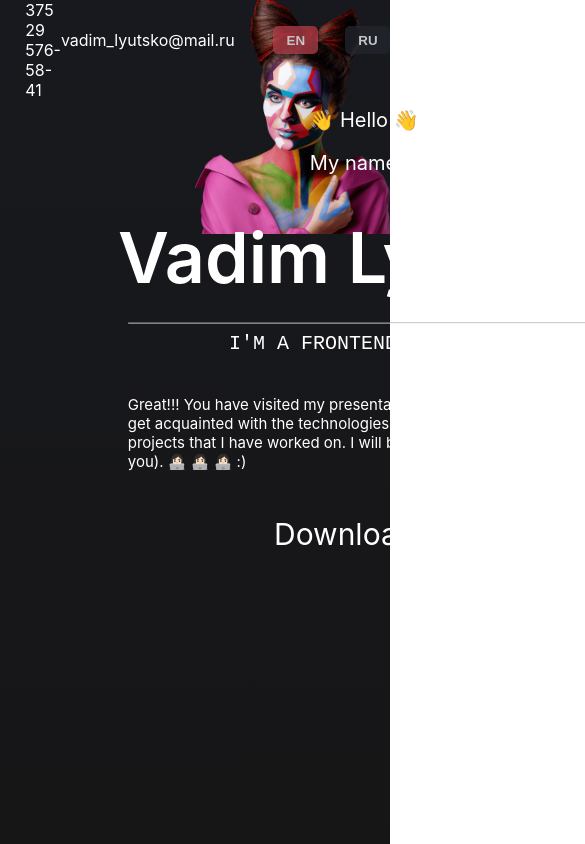
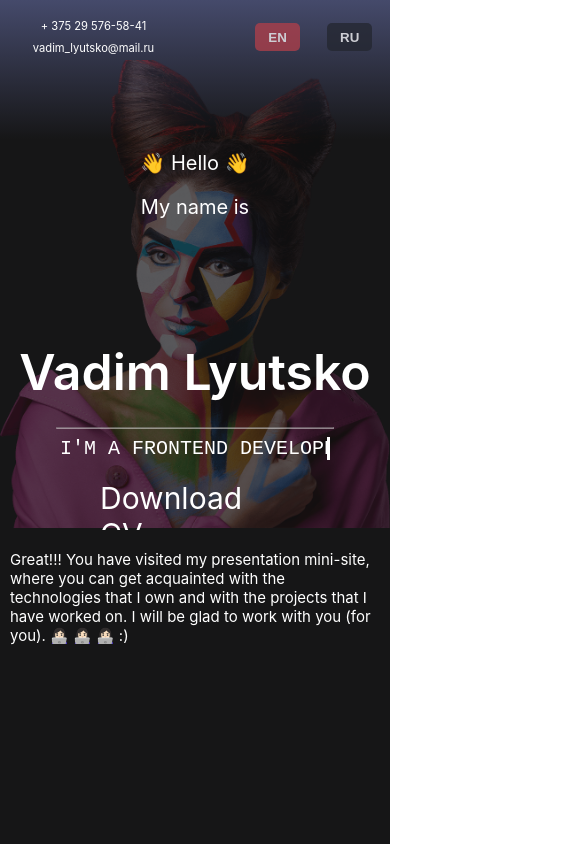
Before and after one commit to VadimLyutsko/Portfolio, a React (Create React App) app: page / in a window 390 px wide. Shown: the top 844 px of the page, 585 px wide, since content can reach past the window. Built offline with nearby package versions, Linux system fonts and the light colour scheme.

Commit message:
Fixed CSS of mainPage for iphone 12 (only portrait)

```diff
--- a/src/components/MainPage/MainPage.module.css
+++ b/src/components/MainPage/MainPage.module.css
@@ -204,13 +204,13 @@
 /*Дальше разработка под мобильные устройстава*/
 
 /* iPhone 12, 12 Pro, 13, 13 Pro (портретный режим) */
-@media  screen and (orientation: portrait) and (min-device-width: 390px) and (max-device-height: 844px) and (-webkit-device-pixel-ratio: 3){
+@media  screen and (orientation: portrait) and (min-device-width: 390px) and (max-device-height: 844px) {
     .main90 {
         width: 100%;
-        height: 100vh;
+        height: 110vh;
         --tw-bg-opacity: 1;
         /*background-color: rgb(24 25 29 / var(--tw-bg-opacity));*/
-        background: linear-gradient(0deg, rgba(22,22,23,1) 0%, rgba(24,25,30,1) 50%);
+        background: linear-gradient(0deg, rgba(22,22,23,1) 85%, rgb(69, 74, 107) 100%);
         /*background: linear-gradient(0deg, rgb(70, 70, 171) 0%, rgba(24,25,30,1) 100%);*/
         display: flex;
     }
@@ -267,6 +267,7 @@
         font-weight: 600;
         color: white;
         margin-top: 155px;
+        line-height: 10px;
     }
 
     .container hr {
@@ -278,11 +279,8 @@
 
     .myDescription{
         /*background-color: #ab8484;*/
-        display: flex;
-        justify-content: center;
         width: 100%;
-        /*margin: 0 0 20px;*/
-        margin-top: 60px;
+        /*margin-top: 30px;*/
         font-size: 15px;
         font-weight: 400;
         color: white;
@@ -302,15 +300,49 @@
     }
 
     .titleRu {
-        margin: 25px auto;
+        height: 50px;
+        width: 160px;
+        font-size: 30px;
+        color: white;
+        /*background-color: #ab9999;*/
+        /*display: flex;*/
+        /*align-items: center;*/
+        /*justify-content: center;*/
+        margin:auto;
+        cursor: pointer;
     }
 
     .titleEn {
-        margin: 25px auto;
+        height: 50px;
+        width: 190px;
+        font-size: 30px;
+        color: white;
+        /*background-color: #ab9999;*/
+        /*display: flex;*/
+        /*align-items: center;*/
+        /*justify-content: center;*/
+        margin:auto;
+        cursor: pointer;
     }
+
+    .captionLink:hover .description {
+        transform: translateX(10%);
+        transition: all 1s ease;
+    }
+
+    .captionLink:hover .titleRu {
+        transform: translateX(60%);
+        transition: all .4s ease;
+    }
+
+    .captionLink:hover .titleEn {
+        transform: translateX(50%);
+        transition: all .4s ease;
+    }
+
 }
 
 /* iPhone 12, 12 Pro, 13, 13 Pro (альбомный режим) */
-@media only screen and (orientation: landscape) and (min-device-width: 390px) and (max-device-height: 844px) and (-webkit-device-pixel-ratio: 3){
+@media only screen and (orientation: landscape) and (min-device-width: 390px) and (max-device-height: 844px){
 
 }
--- a/src/components/MainPage/MainPage.tsx
+++ b/src/components/MainPage/MainPage.tsx
@@ -22,6 +22,20 @@ export const MainPage:React.FC<MainPropsType> = ({currentLocale}) => {
                 <hr/>
                 <div className={style.profText}><p className={style.typingText}><FormattedMessage id="my_prof"/></p></div>
 
+
+                <section className={style.works}>
+                    <div className={style.captionLink}>
+                        <div className={lastTitleClassName}>
+                            <FormattedMessage id="download_cv"/>
+                        </div>
+                        <div className={style.description}>
+                            <a target={'_blank'} href="https://drive.google.com/file/d/1vz3RgpKKtAdfc_qKsBMjEpYfy69MWPhp/view?usp=share_link"> 👉
+                                📝 👈 </a>
+                        </div>
+                    </div>
+                </section>
+
+
                 <p className={style.myDescription}>
                     <FormattedMessage id="about_me"/>
                 </p>
@@ -36,17 +50,7 @@ export const MainPage:React.FC<MainPropsType> = ({currentLocale}) => {
                 {/*    </div>*/}
 
 
-                <section className={style.works}>
-                    <div className={style.captionLink}>
-                        <div className={lastTitleClassName}>
-                            <FormattedMessage id="download_cv"/>
-                        </div>
-                        <div className={style.description}>
-                            <a target={'_blank'} href="https://drive.google.com/file/d/1vz3RgpKKtAdfc_qKsBMjEpYfy69MWPhp/view?usp=share_link"> 👉
-                                📝 👈 </a>
-                        </div>
-                    </div>
-                </section>
+
 
             </div>
 
--- a/src/components/header/Header.module.css
+++ b/src/components/header/Header.module.css
@@ -43,7 +43,7 @@
 /*Дальше разработка под мобильные устройстава*/
 
 /* iPhone 12, 12 Pro, 13, 13 Pro (портретный режим) */
-@media  screen and (orientation: portrait) and (min-device-width: 390px) and (max-device-height: 844px) and (-webkit-device-pixel-ratio: 3){
+@media  screen and (orientation: portrait) and (min-device-width: 390px) and (max-device-height: 844px){
     .header {
         padding: 5px;
         display: flex;
@@ -89,7 +89,7 @@
 }
 
 /* iPhone 12, 12 Pro, 13, 13 Pro (альбомный режим) */
-@media only screen and (orientation: landscape) and (min-device-width: 390px) and (max-device-height: 844px) and (-webkit-device-pixel-ratio: 3){
+@media only screen and (orientation: landscape) and (min-device-width: 390px) and (max-device-height: 844px) {
     .bannerContainer{
         width: 100%;
         height: 100vh;
--- a/src/i18n/messages.js
+++ b/src/i18n/messages.js
@@ -41,7 +41,7 @@ export const messages = {
             'Я РАЗРАБОТЧИК ИНТЕРФЕЙСА',
         about_me: 'ОТЛИЧНО!!! Вы посетили мой презентационный мини-сайт, на котором сможете ознакомиться с технологиями, которыми я владею, и с проектами, над которыми я работал. Буду рад порабать с Вами (на Вас) 👩🏻‍💻 👩🏻‍💻 👩🏻‍💻 :) ',
 
-                download_cv: 'Скачать резюме',
+                download_cv: 'Скачать CV',
         // меню
         skills:'Навыки',
         my_skills:'Мои навыки',
```
Also changed, not shown: src/components/skills/Skills.module.css (+9 -0 lines).
